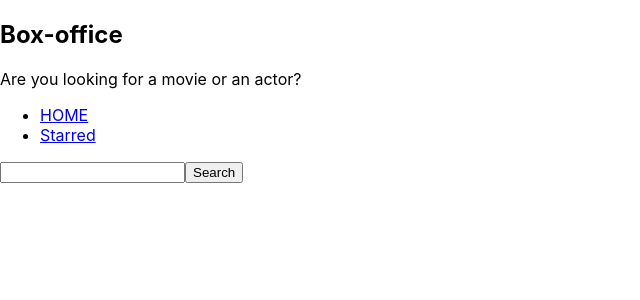
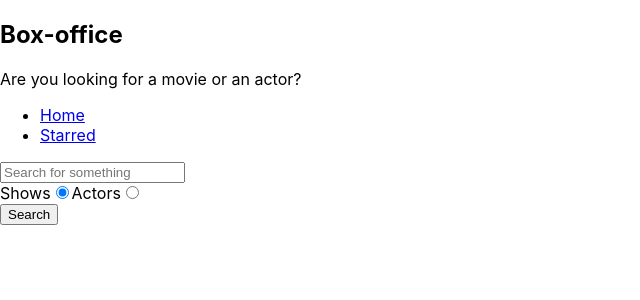
Before and after one commit to sourav2708/box-office, a React (Create React App) app: page / in a window 1280 px wide. Shown: the top 300 px of the page, without its empty margins (0-640 px from the left). Built offline with nearby package versions, Linux system fonts and the light colour scheme.

Commit message:
added search option

```diff
--- a/src/components/Navs.js
+++ b/src/components/Navs.js
@@ -2,7 +2,7 @@
 import {Link} from "react-router-dom";
 
 const LINKS = [
-    {to: '/', text: 'HOME'},
+    {to: '/', text: 'Home'},
     {to: '/starred', text: 'Starred'},
 
 ]
--- a/src/pages/Home.js
+++ b/src/pages/Home.js
@@ -1,4 +1,3 @@
-/* eslint-disable no-unused-vars */
 import React, { useState } from 'react';
 import MainPageLayout from "../components/MainPageLayout";
 import {apiGet} from "../misc/config";
@@ -6,10 +5,12 @@
 const Home = () => {
    const [input, setInput] = useState('');
    const [results, setResults] = useState(null);
+   const [searchOption, setSearchOption] = useState('shows');
+
+   const isShowsSearch = searchOption === 'shows';
 
    const onSearch = () => {
-
-    apiGet(`/search/shows?q=${input}`).then(result => {
+     apiGet(`/search/${searchOption}?q=${input}`).then(result => {
         setResults(result);
     });
    };
@@ -18,10 +19,14 @@
        setInput(ev.target.value);
    };
 
-   const onKeyDown = (ev) => {
+   const onKeyDown = ev => {
        if (ev.keyCode === 13 ) {
            onSearch();
        };
+   };
+
+   const onRadioChange = ev => {
+     setSearchOption(ev.target.value);
    };
 
    const renderResults = () => {
@@ -31,13 +36,11 @@
     };
 
     if ( results && results.length > 0) {
-       return (
-           <div>
-               {results.map(item=> (
-               <div key={item.show.id}>{item.show.name}</div>
-               ))}:
-                </div>
-       );
+       return results[0].show ? results.map(item => (
+        <div key={item.show.id}>{item.show.name}</div>
+        )) : results.map(item => (
+            <div key={item.person.id}>{item.person.name}</div>
+            ));
     };
 
     return null;
@@ -45,7 +48,39 @@
 
     return (
     <MainPageLayout>
-            <input type="text" onChange={onInputChange} onKeyDown={onKeyDown} value={input} />
+            <input
+            type="text"
+            placeholder="Search for something"
+            onChange={onInputChange}
+             onKeyDown={onKeyDown}
+              value={input}
+               />
+
+               <div>
+
+             <label htmlFor="shows-search">
+                 Shows
+                 <input
+                  id="shows-search"
+                   type="radio"
+                    value="shows"
+                    checked={isShowsSearch}
+                     onChange={onRadioChange}
+                 />
+             </label>
+
+              <label htmlFor="actors-search">
+                  Actors
+                  <input
+                   id="actors-search"
+                    type="radio"
+                     value="people"
+                     checked={!isShowsSearch}
+                      onChange={onRadioChange}
+                 />
+              </label>
+               </div>
+
             <button type="button" onClick={onSearch}>
                 Search
                 </button>
```
